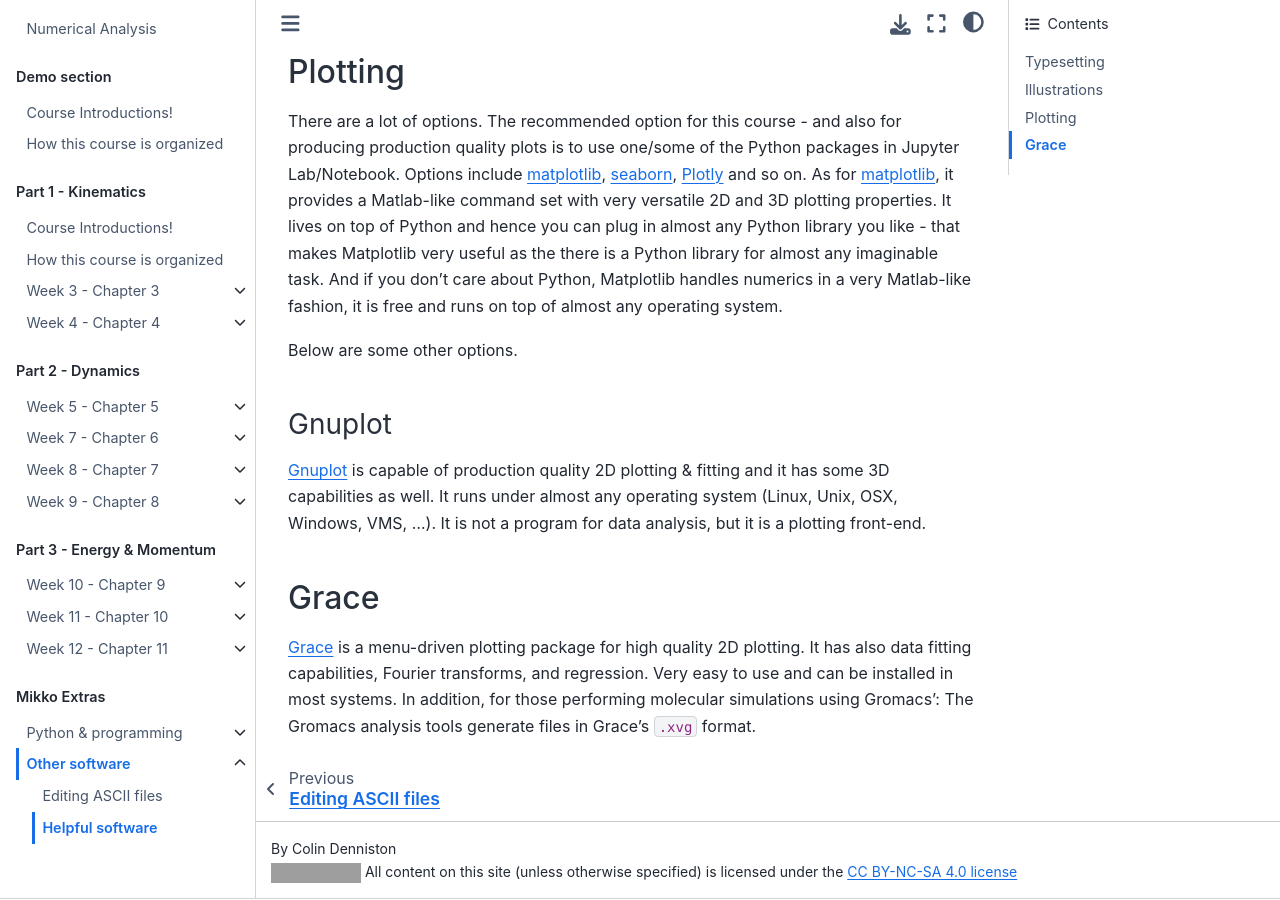
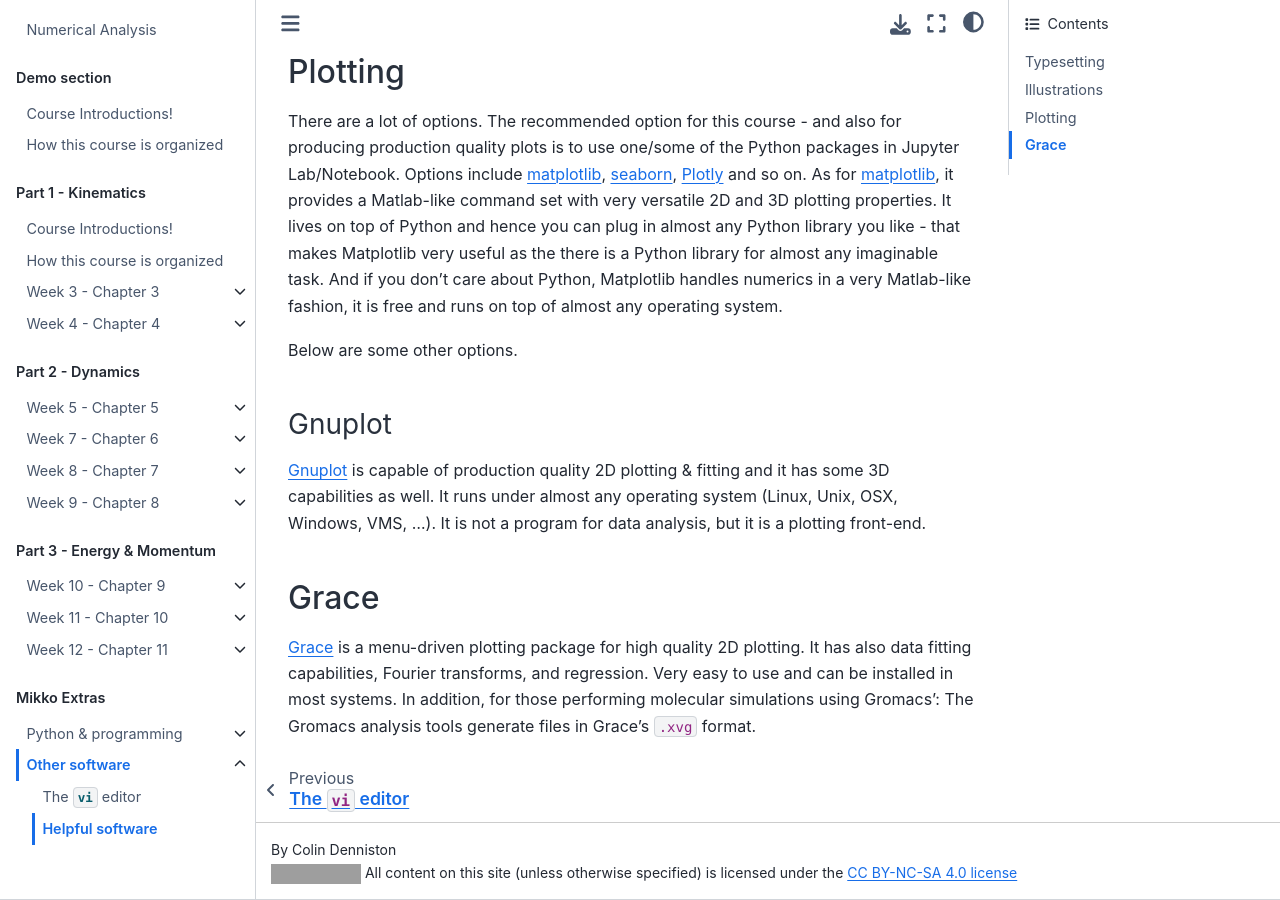
Before and after one commit to CDenniston/NumericalAnalysis, a Jupyter Book: the page built from extras/helpful-software.md, in a window 1280 px wide and 900 px high, scrolled down 5609 px. Built offline with Jupyter Book 1.0.4 settings and Sphinx 7.4.7 and the Sphinx Book theme 1.1.4, drawn with Linux system fonts in a browser that asks for light colours; pages that are not in the unit, such as notebooks, are missing from menus; grey boxes are pictures that could not be loaded.

Commit message:
figs for Mikko's extras

```diff
--- a/_toc.yml
+++ b/_toc.yml
@@ -146,8 +146,8 @@ parts:
     sections:
       - file: extras/install-wsl
       - file: extras/linux-basic-commands-2.md
-  - file: extras/vi-editor
+  - file: extras/editing-ascii
     title: Other software
     sections:
-      - file: extras/editing-ascii
+      - file: extras/vi-editor
       - file: extras/helpful-software
```
Also changed, not shown: images/LinusTorvalds.jpg (added), images/Tux.svg (added), images/dot-directories.svg (added), images/img-wiki/DNA_Model_Crick-Watson.jpg (added), images/img-wiki/LinusTorvalds.jpg (added), images/linux-decision.svg (added), images/linux-file-system-diagram.svg (added), images/linux-options.svg (added), images/logos/Jupyter_logo.svg (added), images/logos/Python_logo_and_wordmark.svg (added), images/logos/gromacs-logo.png (added), images/logos/vmd_logo.gif (added), images/vi-insert-mode.png (added), images/vi-insert-search.png (added), 1 more files, 1 other file.
